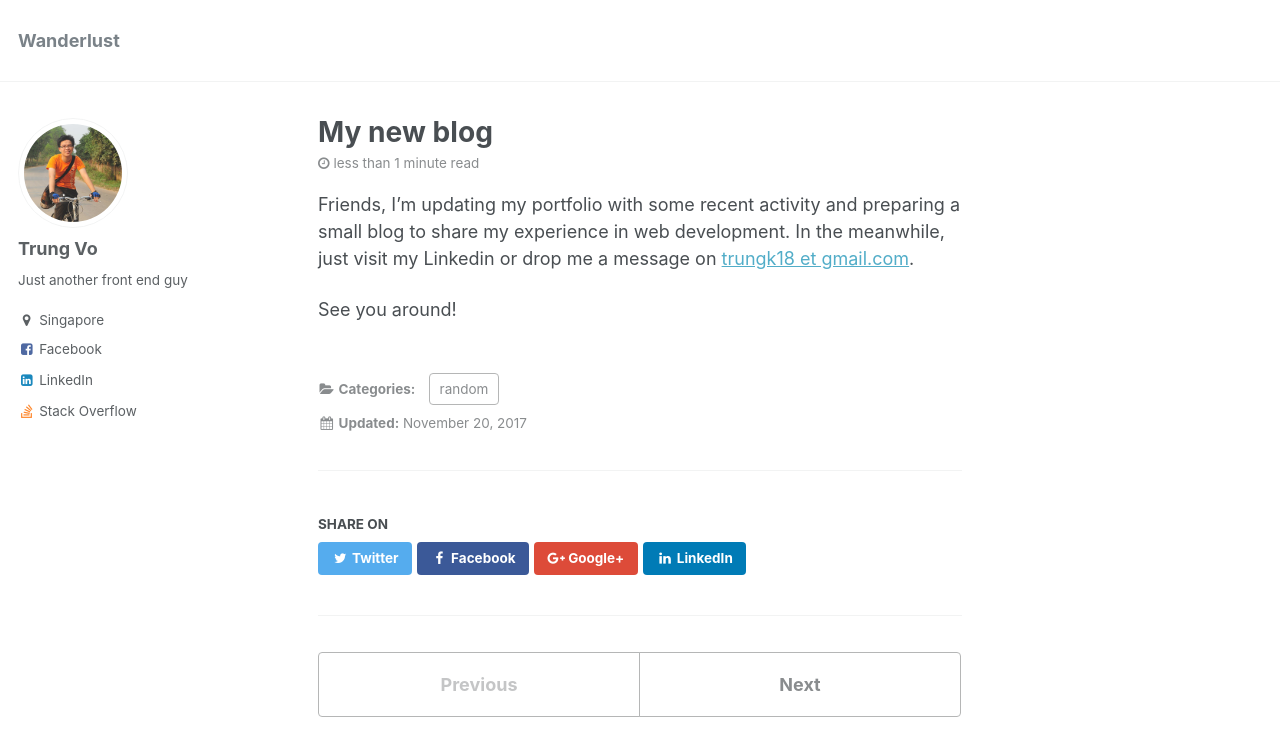
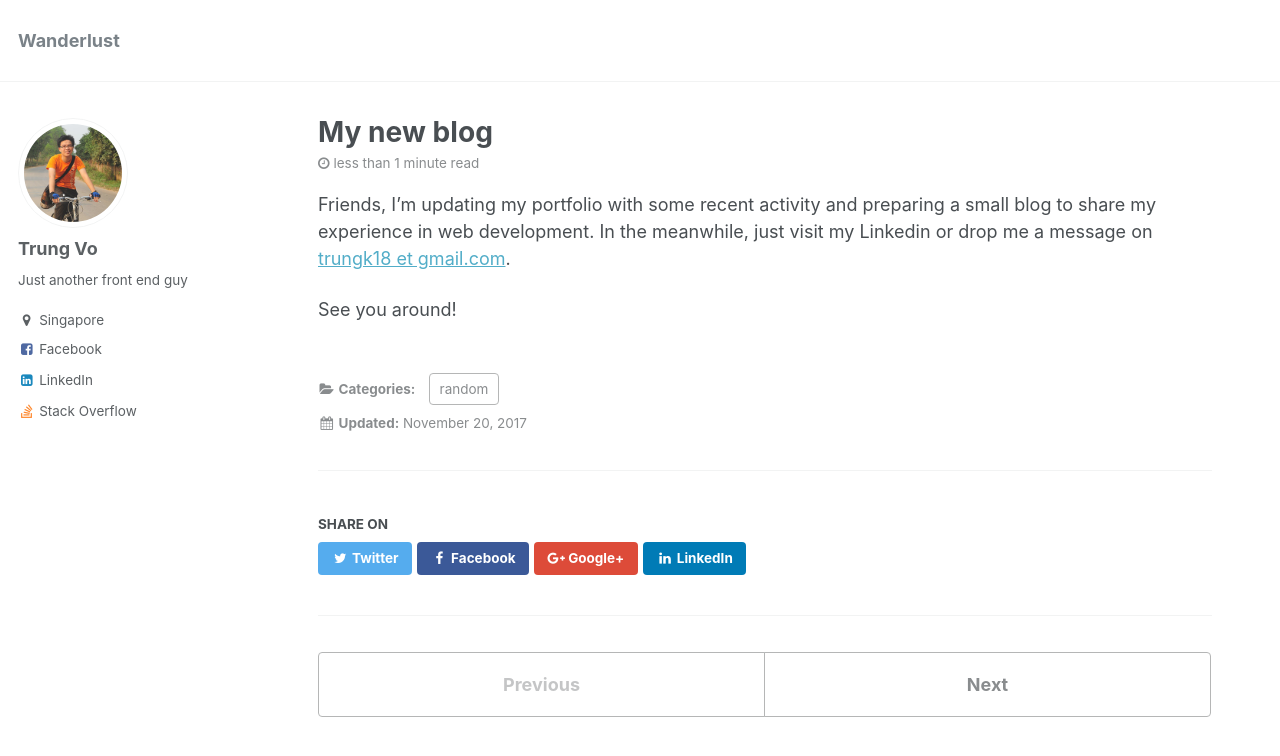
Before and after one commit to trungk18/trungk18.github.io, a Jekyll site: the page built from _posts/2017-11-20-my-new-blog.md, in a window 1280 px wide and 900 px high. Shown: the top 756 px of the window. Built offline with Jekyll 4.4.1, drawn with Linux system fonts in a browser that asks for light colours.

Commit message:
Update css padding right

```diff
--- a/_sass/minimal-mistakes/_archive.scss
+++ b/_sass/minimal-mistakes/_archive.scss
@@ -8,12 +8,12 @@
   @include breakpoint($large) {
     float: right;
     width: calc(100% - #{$right-sidebar-width-narrow});
-    padding-right: 50px;
+    padding-right: $right-fixed-padding;
   }
 
   @include breakpoint($x-large) {
     width: calc(100% - #{$right-sidebar-width});
-    padding-right: 50px;
+    padding-right: $right-fixed-padding;
   }
 
   a {
--- a/_sass/minimal-mistakes/_page.scss
+++ b/_sass/minimal-mistakes/_page.scss
@@ -25,12 +25,12 @@
   @include breakpoint($large) {
     float: right;
     width: calc(100% - #{$right-sidebar-width-narrow});
-    padding-right: $right-sidebar-width-narrow;
+    padding-right: $right-fixed-padding;
   }
 
   @include breakpoint($x-large) {
     width: calc(100% - #{$right-sidebar-width});
-    padding-right: $right-sidebar-width;
+    padding-right: $right-fixed-padding;
   }
 
   .page__inner-wrap {
```
